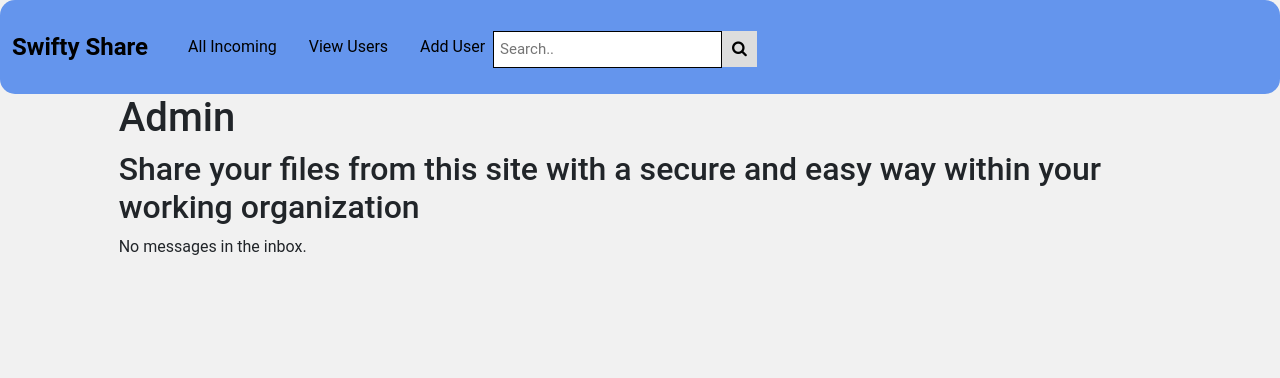
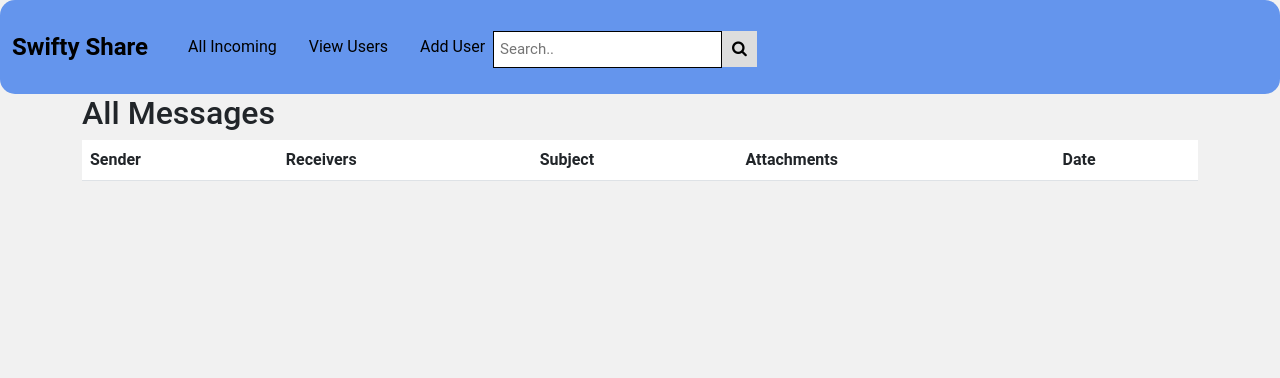
Before and after one commit to krnnpl/File-Sharing, a Node server app: page /admin/inbox in a window 1280 px wide. Shown: the top 378 px of the page. Run offline with Node 20, Linux system fonts and the light colour scheme; lists and menus that the app fills with data are empty; some libraries are stand-ins or nearby versions.

Commit message:
integration phase 1.2

```diff
--- a/templates/views/admin/inbox.hbs
+++ b/templates/views/admin/inbox.hbs
@@ -2,55 +2,112 @@
 <html lang="en">
 
 <head>
-    <meta charset="UTF-8">
-    <meta http-equiv="X-UA-Compatible" content="IE=edge">
-    <meta name="viewport" content="width=device-width, initial-scale=1.0">
-    <link rel="stylesheet" href="../css/bootstrap.min.css">
-    <title>FILE SHARING</title>
-    <style>
-        body {
-            font-family: "Roboto", sans-serif;
-            background-color: #f1f1f1;
-            margin: 0;
-            padding: 0;
-        }
-    </style>
-
+  <meta charset="UTF-8">
+  <meta name="viewport" content="width=device-width, initial-scale=1.0">
+  <title>All Messages</title>
+  <link rel="stylesheet" href="../css/bootstrap.min.css">
 </head>
 
 <body>
-    {{>navbaradmin}}
-    <div class="container-fluid">
-        <div class="row">
-            <div class="col-md-10 col-12 mx-auto">
-                <h1>Admin</h1>
-                <h2>Share your files from this site with a secure and easy way within your working organization</h2>
-                {{#if messages}}
-                <ul>
-                    {{#each messages}}
-                    <li>
-                        <h3>{{subject}}</h3>
-                        <p>From: {{sender}}</p>
-                        <p>{{message}}</p>
-                        <ul>
-                            {{#each files}}
-                            <li>{{filename}} (Size: {{size}})</li>
-                            {{/each}}
-                        </ul>
-                    </li>
-                    {{/each}}
-                </ul>
-                {{else}}
-                <p class="no-messages">No messages in the inbox.</p>
-                {{/if}}
-            </div>
-        </div>
-    </div>
+  {{> navbaradmin}}
 
+  <div class="container">
+    <h2>All Messages</h2>
+    <table id="messagesTable" class="table table-striped">
+      <thead>
+        <tr>
+          <th>Sender</th>
+          <th>Receivers</th>
+          <th>Subject</th>
+          <th>Attachments</th>
+          <th>Date</th>
+        </tr>
+      </thead>
+      <tbody>
+        <!-- Message data will be dynamically inserted here -->
+      </tbody>
+    </table>
+  </div>
 
+  <script src="../jq/jquery.js" type="text/javascript"></script>
+  <script>
+  // Function to fetch all messages from the server and populate the table
+  function fetchMessages() {
+    // Get the access token from the cookie
+    var accessToken = document.cookie.replace(/(?:(?:^|.*;\s*)accessToken\s*=\s*([^;]*).*$)|^.*$/, "$1");
 
-<script src="../jq/jquery.js" type="text/javascript"></script>
-<script src="../js/bootstrap.js" type="text/javascript"></script>
+    // Send a GET request to retrieve all messages
+    fetch('/api/messages/allMessages', {
+      method: 'GET',
+      headers: {
+        'Content-Type': 'application/json',
+        'Authorization': 'Bearer ' + accessToken // Replace with the actual access token
+      }
+    })
+      .then(response => response.json())
+      .then(messages => {
+        // Clear the table body
+        const tableBody = document.querySelector('#messagesTable tbody');
+        tableBody.innerHTML = '';
+
+        // Populate the table with message data
+        messages.forEach(message => {
+          const row = document.createElement('tr');
+          const receivers = message.receivers.join(', ');
+          const attachments = message.attachments.map(attachment => `<a href="${attachment.downloadLink}" target="_blank">${attachment.filename}</a>`).join('<br>');
+
+          row.innerHTML = `
+            <td>${message.sender}</td>
+            <td>${receivers}</td>
+            <td>${message.subject}</td>
+            <td>${attachments}</td>
+            <td>${new Date(message.createdAt).toLocaleString()}</td>
+          `;
+          row.addEventListener('click', () => {
+            openMessageWindow(message);
+          });
+          tableBody.appendChild(row);
+        });
+      })
+      .catch(error => {
+        console.error(error);
+        alert('Failed to fetch messages.');
+      });
+  }
+
+  // Function to open the message in a new window
+  function openMessageWindow(message) {
+    const messageWindow = window.open('', '_blank');
+    const messageHTML = `
+      <html>
+        <head>
+          <title>Message: ${message.subject}</title>
+          <link rel="stylesheet" href="../css/bootstrap.min.css">
+        </head>
+        <body>
+          <div class="container">
+            <h2>${message.subject}</h2>
+            <p><strong>Sender:</strong> ${message.sender}</p>
+            <p><strong>Receivers:</strong> ${message.receivers.join(', ')}</p>
+            <p><strong>Date:</strong> ${new Date(message.createdAt).toLocaleString()}</p>
+            <p><strong>Attachments:</strong></p>
+            <ul>
+              ${message.attachments.map(attachment => `<li><a href="${attachment.downloadLink}" target="_blank">${attachment.filename}</a></li>`).join('')}
+            </ul>
+            <p><strong>Body:</strong></p>
+            <p>${message.body}</p>
+          </div>
+        </body>
+      </html>
+    `;
+    messageWindow.document.write(messageHTML);
+    messageWindow.document.close();
+  }
+
+  // Call the fetchMessages function when the page is loaded
+  document.addEventListener('DOMContentLoaded', fetchMessages);
+</script>
+
 </body>
 
 </html>
```
Also changed, not shown: public/styles/admin-login.css (deleted, +0 -63 lines), 1 other file.
